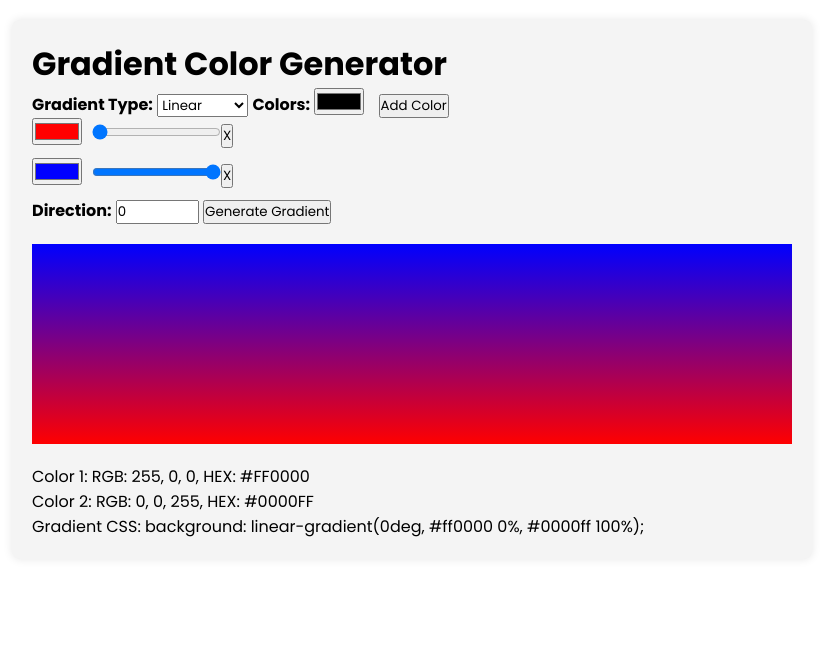
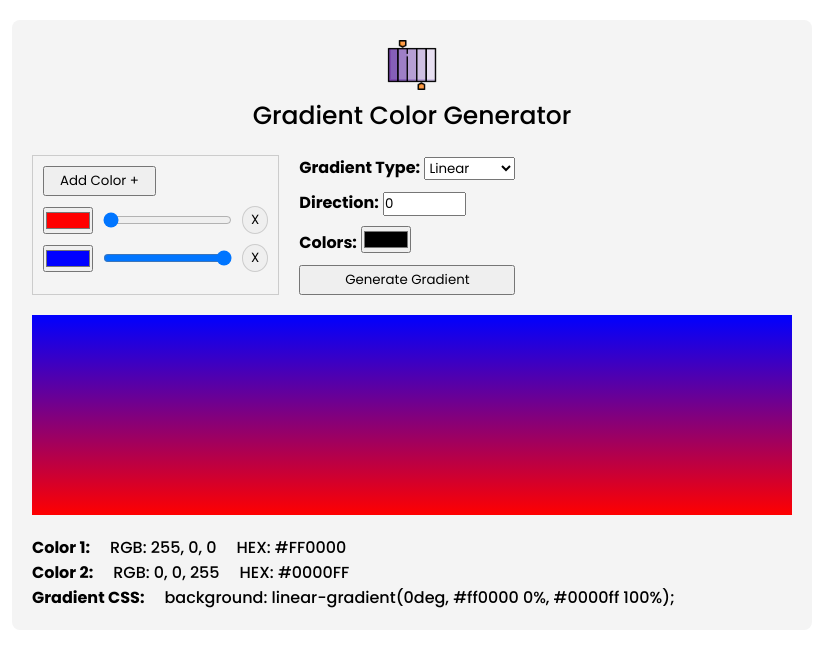
Before and after one commit to GitByImran/gradient-generator, a plain HTML site: page index.html in a window 1280 px wide. Shown: the whole page, without its empty margins (228-1051 px from the left). Drawn offline with Linux system fonts and the light colour scheme.

Commit message:
design modified

```diff
--- a/index.html
+++ b/index.html
@@ -8,8 +8,18 @@
   </head>
   <body>
     <div class="container">
+      <div class="title">
+        <img src="/images/gradient.png" alt="" />
         <h1>Gradient Color Generator</h1>
+      </div>
+
       <div class="controls">
+        <div class="color-define">
+          <button id="add-color">Add Color +</button>
+          <div id="color-stops"></div>
+        </div>
+        <div class="basic-controls">
+          <div>
             <label for="gradient-type">Gradient Type:</label>
             <select id="gradient-type">
               <option value="linear">Linear</option>
@@ -17,17 +27,17 @@
               <option value="angular">Angular</option>
               <option value="repeating">Repeating</option>
             </select>
-
+          </div>
+          <div>
+            <label for="direction">Direction:</label>
+            <input type="number" id="direction" min="0" max="360" value="0" />
+          </div>
+          <div>
             <label for="colors">Colors:</label>
             <input type="color" id="color-picker" />
-      <button id="add-color">Add Color</button>
-
-      <div id="color-stops"></div>
-
-      <label for="direction">Direction:</label>
-      <input type="number" id="direction" min="0" max="360" value="0" />
-
+          </div>
           <button id="generate-gradient">Generate Gradient</button>
+        </div>
       </div>
 
       <div class="preview" id="gradient-preview"></div>
--- a/script.js
+++ b/script.js
@@ -80,21 +80,22 @@ document.addEventListener('DOMContentLoaded', function () {
         const gradient = getGradientString(gradientType, direction, colorStops);
         gradientPreview.style.background = gradient;
 
-        // Display color codes and gradient CSS
         const colorCodesContainer = document.getElementById('color-codes');
         colorCodesContainer.innerHTML = '';
         colorStops.forEach((stop, index) => {
             const colorRGB = hexToRgb(stop.color);
             const colorHex = stop.color.toUpperCase();
             const colorCodeElement = document.createElement('p');
-            colorCodeElement.textContent = `Color ${index + 1}: RGB: ${colorRGB.r}, ${colorRGB.g}, ${colorRGB.b}, HEX: ${colorHex}`;
+            colorCodeElement.innerHTML = `Color ${index + 1}: <span>RGB: ${colorRGB.r}, ${colorRGB.g}, ${colorRGB.b}</span><span>HEX: ${colorHex}</span>`;
             colorCodesContainer.appendChild(colorCodeElement);
         });
 
         const gradientCSS = document.createElement('p');
-        gradientCSS.textContent = `Gradient CSS: background: ${gradient};`;
+        gradientCSS.innerHTML = `Gradient CSS: <span>background: ${gradient};</span>`;
         colorCodesContainer.appendChild(gradientCSS);
     }
+
+
 
     function getGradientString(type, direction, stops) {
         let gradientStops = stops.map(stop => `${stop.color} ${stop.position}%`).join(', ');
--- a/style.css
+++ b/style.css
@@ -7,29 +7,86 @@
   font-family: "Poppins", sans-serif;
 }
 
+.title {
+  text-align: center;
+  margin-bottom: 20px;
+}
+
+.title > h1 {
+  font-size: 25px;
+  font-weight: 500;
+}
+
+.title > img {
+  height: 50px;
+}
+
+
 .container {
   max-width: 800px;
   margin: 20px auto;
   padding: 20px;
   background-color: #f4f4f4;
   border-radius: 8px;
-  box-shadow: 0 0 10px rgba(0, 0, 0, 0.1);
 }
 
 .controls {
   margin-bottom: 20px;
+  display: flex;
+  gap: 20px;
 }
 
 .controls label {
   font-weight: bold;
 }
 
-.controls input[type="color"] {
-  margin-right: 10px;
+.basic-controls {
+  display: flex;
+  flex-direction: column;
+  gap: 10px;
+}
+
+.color-define {
+  border: 1px solid #ccc;
+  padding: 10px;
+  display: flex;
+  flex-direction: column;
+  align-items: flex-start;
+  gap: 10px;
+}
+
+.color-define > button {
+  padding: 3px 15px;
+  cursor: pointer;
 }
 
 .color-stop {
   margin-bottom: 10px;
+  display: flex;
+  align-items: center;
+  gap: 10px;
+}
+
+.color-stop > button {
+  padding: 3px 8px;
+  cursor: pointer;
+  border-radius: 100%;
+  border: 1px solid #ccc;
+}
+
+#generate-gradient {
+  padding: 3px 15px;
+}
+
+#color-codes p {
+  display: flex;
+  flex-direction: row;
+  gap: 20px;
+  font-weight: bold;
+}
+
+#color-codes p span {
+  font-weight: 500;
 }
 
 .preview {
@@ -37,3 +94,21 @@
   height: 200px;
   margin-bottom: 20px;
 }
+
+@media (max-width:601px){
+  .controls {
+    flex-direction: column;
+    gap: 20px;
+  }
+  #color-stops {
+    display: flex;
+    flex-direction: row;
+    gap: 10px;
+    flex-wrap: wrap;
+  }
+  #color-codes {
+    display: flex;
+    flex-direction: column;
+    gap: 10px;
+  }
+}
```
Also changed, not shown: images/gradient.png (added). Lines whose indentation alone changed are shown as unchanged.
